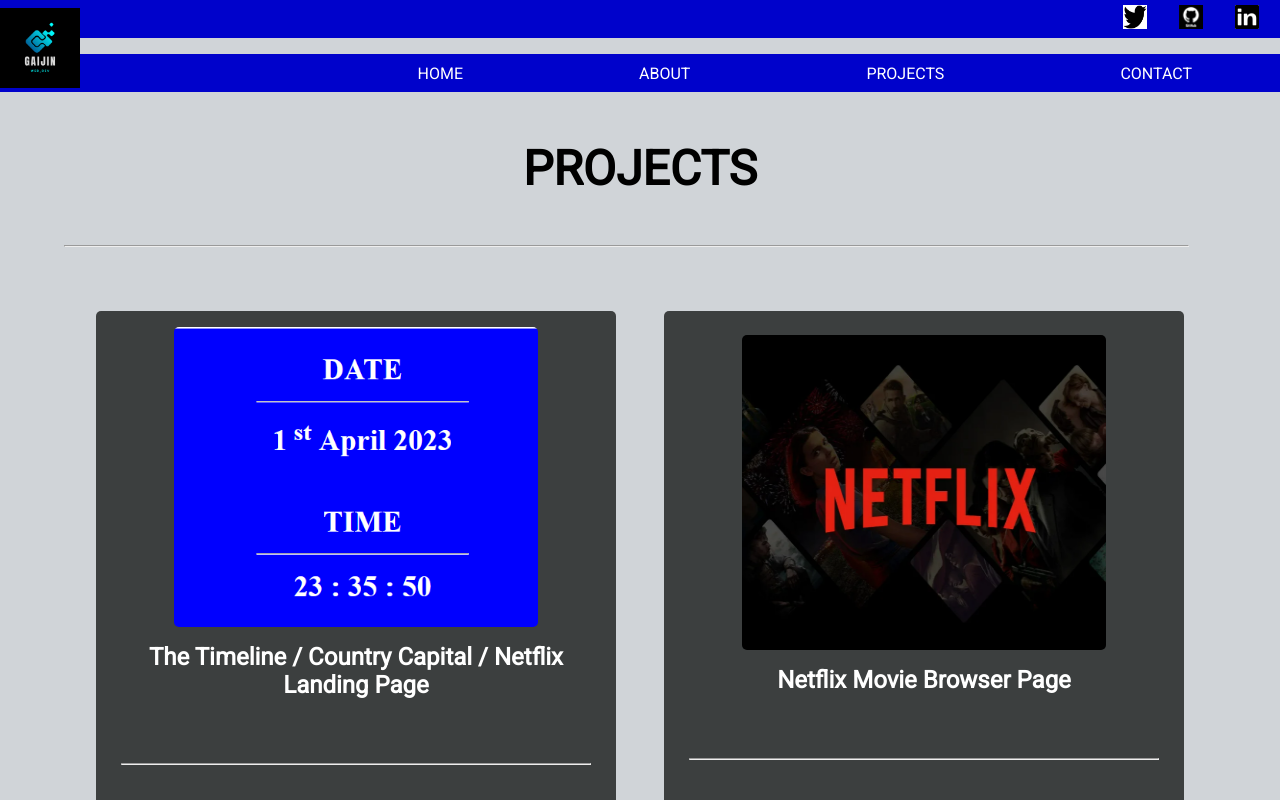
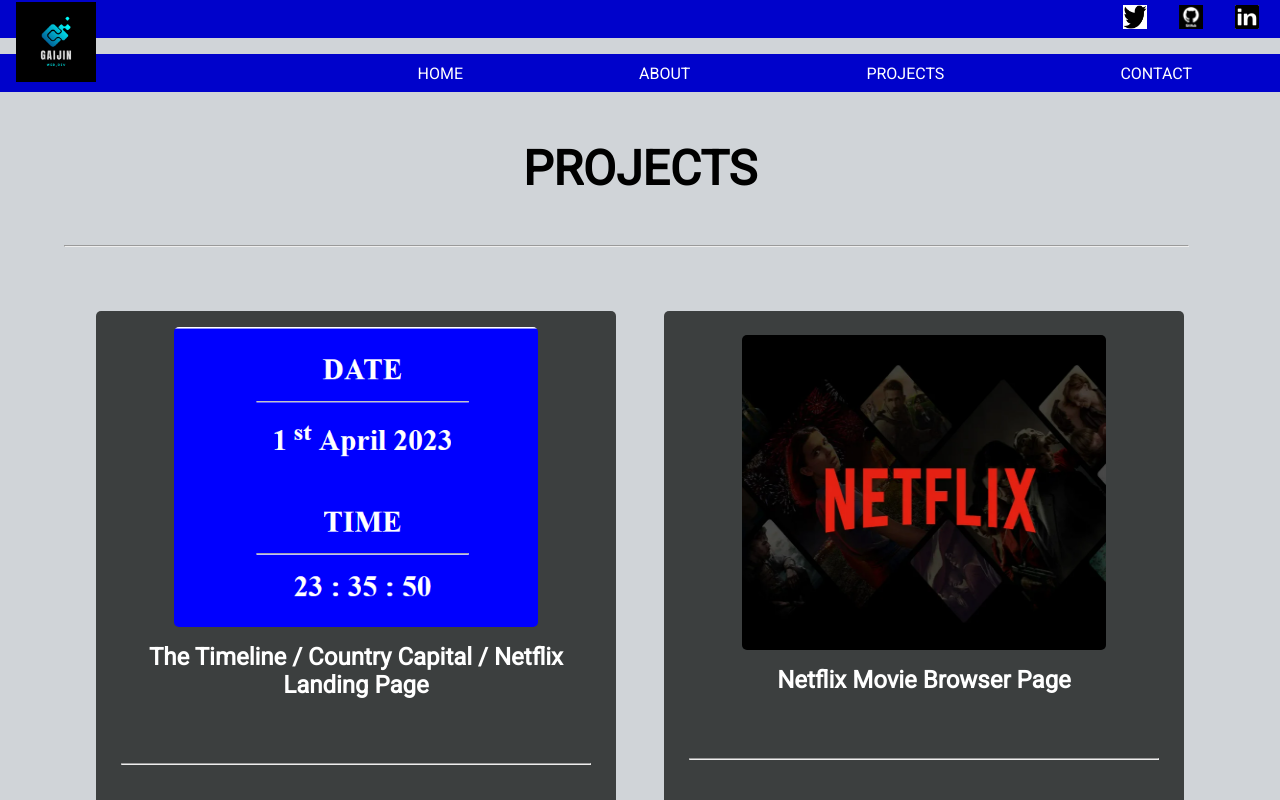
Before and after one commit to gaijin-developer/gaijin-developer.github.io, a plain HTML site: page pages/Projects/Projects.html in a window 1280 px wide. Shown: the top 800 px of the page. Drawn offline with Linux system fonts and the light colour scheme.

Commit message:
regular maintenance

```diff
--- a/pages/Projects/Projects.css
+++ b/pages/Projects/Projects.css
@@ -35,7 +35,8 @@
 width:80px;
 height:80px;
 position: absolute;
-top:0.5rem;
+top:0.1rem;
+left:1rem;
 }
 
 .topSocialsChild{
```
